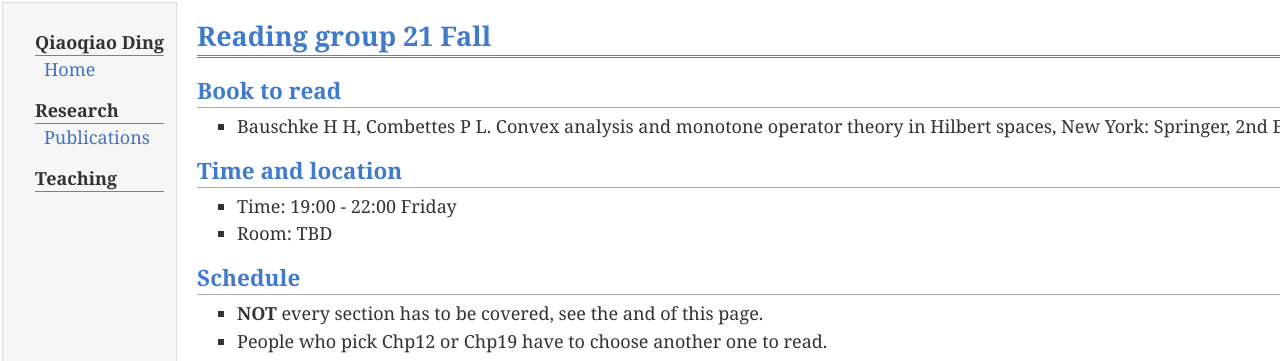
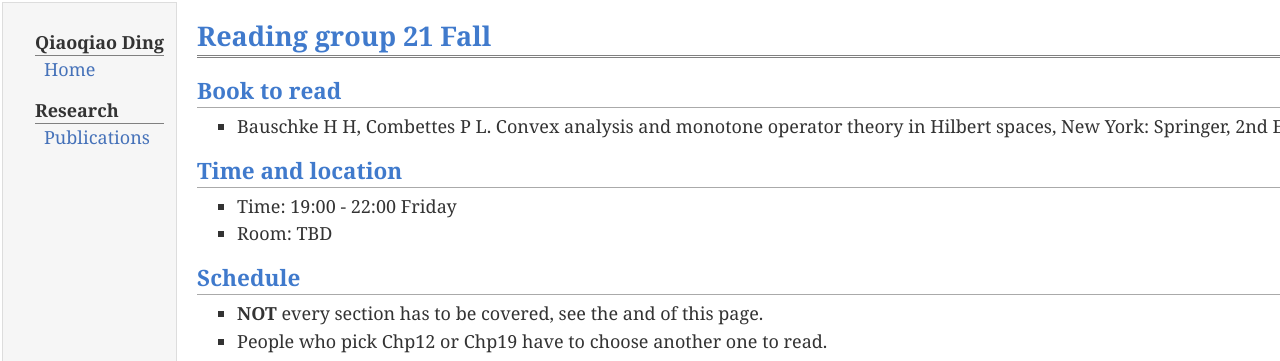
Before and after one commit to QqDing/QqDing.github.io, a Jekyll site: the page built from reading.md, in a window 1280 px wide. Shown: the top 361 px of the page. Built offline with Jekyll 4.4.1, drawn with Linux system fonts in a browser that asks for light colours.

Commit message:
Update interact.html

```diff
--- a/_layouts/interact.html
+++ b/_layouts/interact.html
@@ -82,14 +82,14 @@
         </div>
         {% endfor %}
 
-        <div class="menu-category">Teaching</div>
+      <!--   <div class="menu-category">Teaching</div>
         {% for item in site.data.menu.toc[1].mitem %}
         <div class="menu-item">
           <a href="{{ item.href }}">
             {{ item.name }}
           </a>
         </div>
-        {% endfor %}
+        {% endfor %} -->
       </td>
 
       <td id="layout-content">
```
